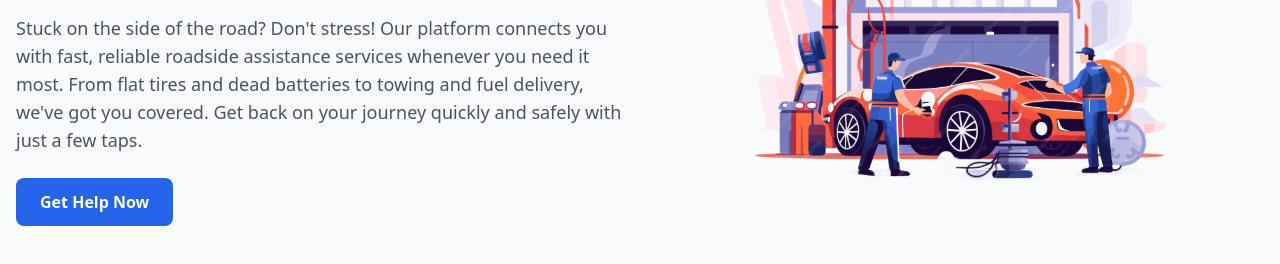
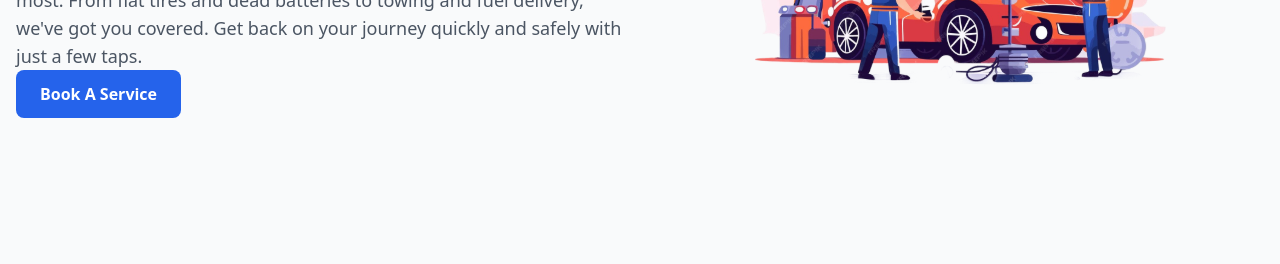
Before and after one commit to SHIBINSHA02/QuickPit, a React (Vite) app: page / in a window 1280 px wide. Shown: the part 308-572 px from the top of the page. Built offline with nearby package versions, Linux system fonts and the light colour scheme.

Commit message:
page folder created in file structure management

```diff
--- a/src/App.jsx
+++ b/src/App.jsx
@@ -1,7 +1,8 @@
 import { useState } from 'react'
 import './App.css'
-import { Home } from './Components/Home/Home'
+
 import { Navbar } from './Components/Navbar/Navbar'
+import { Home } from './Components/pages/Home/Home'
 
 function App() {
 
--- a/src/Components/Home/landing.jsx
+++ b/src/Components/pages/Home/landing.jsx
@@ -12,9 +12,11 @@ export const Landing = () => {
             <p className="text-lg text-gray-600">
               Stuck on the side of the road? Don't stress! Our platform connects you with fast, reliable roadside assistance services whenever you need it most. From flat tires and dead batteries to towing and fuel delivery, we've got you covered. Get back on your journey quickly and safely with just a few taps.
             </p>
-            <button className="bg-blue-600 text-white font-semibold px-6 py-3 rounded-lg hover:bg-blue-700 transition duration-300">
-              Get Help Now
-            </button>
+            <a href="#services">
+              <button className="bg-blue-600 text-white font-semibold px-6 py-3 rounded-lg hover:bg-blue-700 transition duration-300">
+                Book A Service
+              </button>
+            </a>
           </div>
           {/* Hero Image */}
           <div className="md:w-1/2">
```
Also changed, not shown: src/Components/Loading/Footer/Footer.css (added), src/Components/Loading/Footer/Footer.jsx (added), src/Components/pages/Home/Home.css (added), src/Components/pages/Home/Home.jsx (renamed from src/Components/Home/Home.jsx), src/Components/pages/Home/Navbar/Navbar.css (added), src/Components/pages/Home/Navbar/Navbar.jsx (renamed from src/Components/Navbar/Navbar.jsx), src/Components/pages/Profile/Profile.css (added), src/Components/pages/Profile/Profile.jsx (added), src/Components/pages/Sidepanel/Sidepanel.css (added), src/Components/pages/Sidepanel/Sidepanel.jsx (renamed from src/Components/Sidepanel/Sidepanel.jsx).
